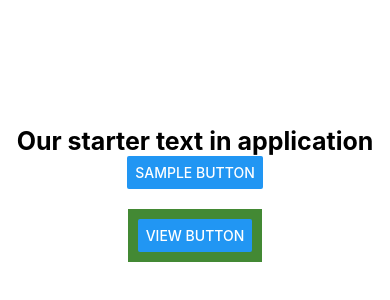
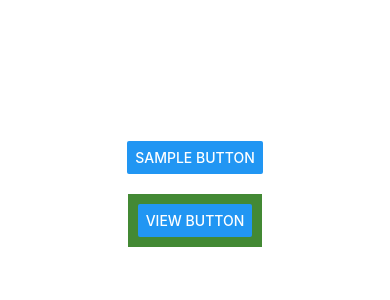
Before and after one commit to Abeinevincent/Mater-React-Native, a React Native app: screen / in a window 390 px wide. Shown: the part 218-518 px from the top of the page. Built offline with nearby package versions, Linux system fonts and the light colour scheme.

Commit message:
Button Separated from App.js

```diff
--- a/App.js
+++ b/App.js
@@ -5,36 +5,15 @@
  * @format
  * @flow strict-local
  */
-
 import React from 'react';
-import {Button, Linking, StyleSheet, Text, View} from 'react-native';
+import {StyleSheet, Text, View} from 'react-native';
+import Button from './src/utils/buttons/Button';
 
 const App = () => {
-  const handlePress = () => {
-    console.log('Button pressed');
-  };
 
   return (
     <View style={styles.body}>
-      <Text style={styles.text}>Our starter text in application</Text>
-    {/* Buttons [Uncomment other buttons to explore how they are working] */}
-      {/* Normal sample button */}
-      <Button title="Sample Button" />
-
-      {/* Button inside a View to have customstyles since you cannot style a button */}
-      <View style={styles.button}>
-        <Button title="View Button" />
-      </View>
-
-      {/* Button with inline onPress function  */}
-      {/* This iniline function passed opens an external url when the phone is connected to the internet */}
-      {/* <Button
-        title="Open Passed URL"
-        onPress={() => Linking.openURL('https:www.github.com')}
-      /> */}
-
-      {/* Button with external onPress function */}
-      {/* <Button title="Sample Button" onPress={handlePress} /> */}
+      <Button />
     </View>
   );
 };
@@ -49,12 +28,7 @@ const styles = StyleSheet.create({
     fontSize: 25,
     fontWeight: 'bold',
     textAlign: 'center',
-  },
-  button: {
-    margin: 20,
-    padding: 10,
-    backgroundColor: '#438934',
-  },
+  }
 });
 
 export default App;
--- /dev/null
+++ b/src/utils/buttons/Button.js
@@ -0,0 +1,52 @@
+import React from 'react';
+import {Button, View, StyleSheet} from 'react-native';
+
+const Buttons = () => {
+
+    const handlePress = () => {
+        console.log('Button pressed');
+      };
+
+  return (
+    <View style={styles.body}>
+      {/* Buttons [uncomment other buttons to explore how they are working] */}
+      {/* Normal sample button */}
+      <Button title="Sample Button" />
+
+      {/* Button inside a View to have customstyles since you cannot style a button */}
+      <View style={styles.button}>
+        <Button title="View Button" />
+      </View>
+
+      {/* Button with inline onPress function  */}
+      {/* This iniline function passed opens an external url when the phone is connected to the internet */}
+      {/* <Button
+      title="Open Passed URL"
+      onPress={() => Linking.openURL('https:www.github.com')}
+    /> */}
+
+      {/* Button with external onPress function */}
+      {/* <Button title="Sample Button" onPress={handlePress} /> */}
+    </View>
+  );
+};
+
+const styles = StyleSheet.create({
+  body: {
+    flex: 1,
+    alignItems: 'center',
+    justifyContent: 'center',
+  },
+  text: {
+    fontSize: 25,
+    fontWeight: 'bold',
+    textAlign: 'center',
+  },
+  button: {
+    margin: 20,
+    padding: 10,
+    backgroundColor: '#438934',
+  },
+});
+
+export default Buttons;
```
